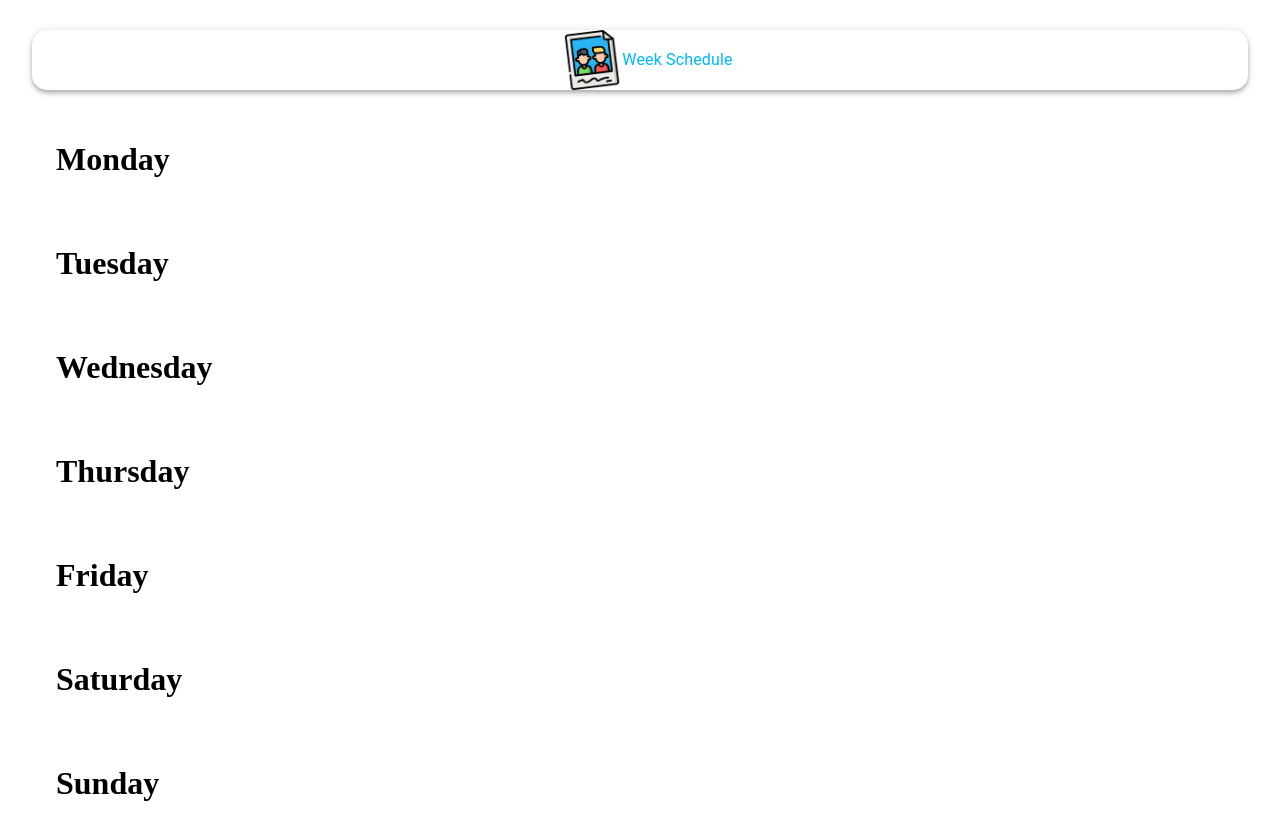
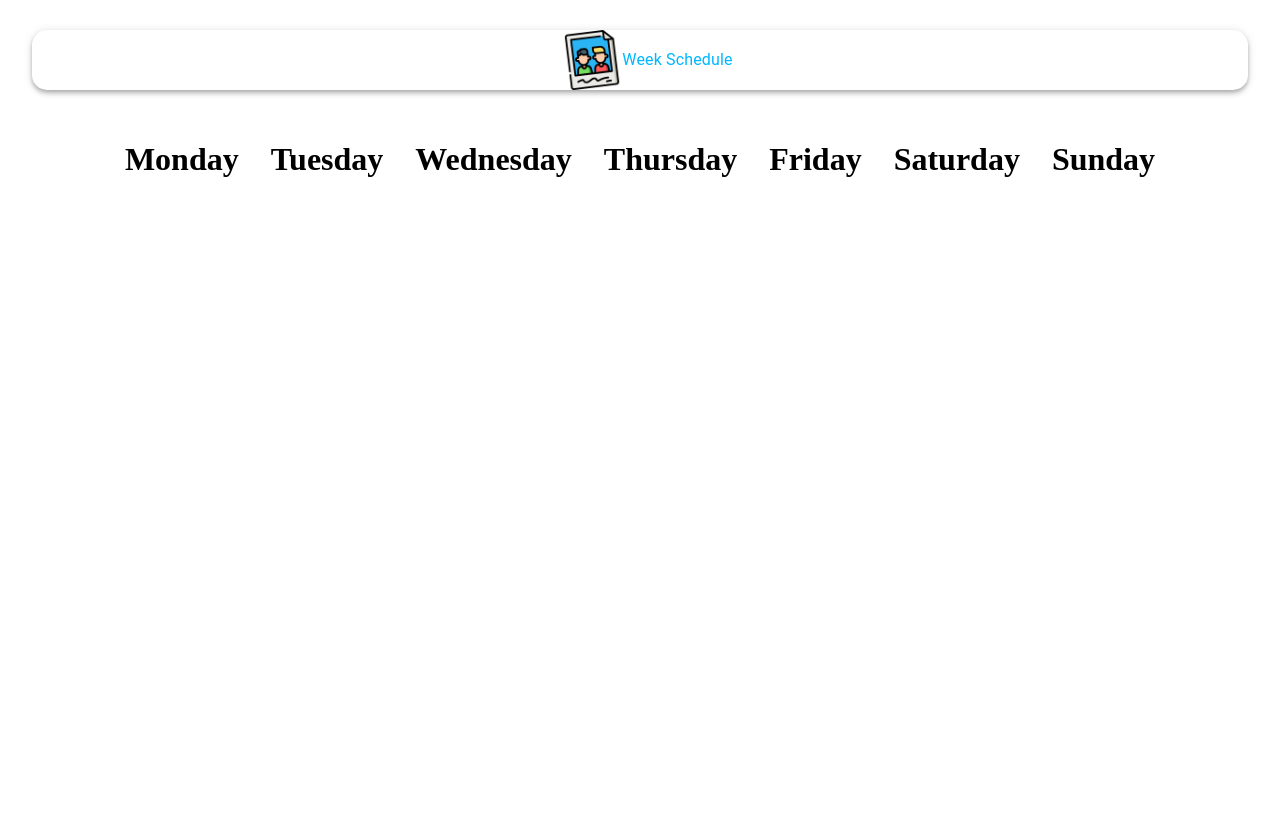
Before and after one commit to sternma/henryproject, a React (Create React App) app in the folder client/: page / in a window 1280 px wide. After the commit the page ends 800 px from the top, so only its background shows below. Built offline with nearby package versions, Linux system fonts and the light colour scheme.

Commit message:
fixed day layout

```diff
--- a/client/src/App.js
+++ b/client/src/App.js
@@ -4,6 +4,7 @@ import { Container, AppBar, Typography, Grow, Grid } from '@material-ui/core';
 import Post from './components/Posts/Post/Post';
 import memories from './images/memories.png';
 import useStyles from './styles';
+import Posts from './components/Posts/Posts';
 
 const App = () => {
     const classes = useStyles();
@@ -15,31 +16,8 @@ const App = () => {
             </AppBar>
             <Grow in>
                 <Container>
-                    <Grid container justifyContent = "space-between" alignItems = "stretch" spacing = {3}>
-                        <Grid item xs = {12} sm = {7}>
-                            <Post name='Monday'/>
-                        </Grid>
-                        <Grid item xs = {12} sm = {7}>
-                            <Post name='Tuesday'/>
-                        </Grid>
-                        <Grid item xs = {12} sm = {7}>
-                            <Post name='Wednesday'/>
-                        </Grid>
-                        <Grid item xs = {12} sm = {7}>
-                            <Post name='Thursday'/>
-                        </Grid>
-                        <Grid item xs = {12} sm = {7}>
-                            <Post name='Friday'/>
-                        </Grid>
-                        <Grid item xs = {12} sm = {7}>
-                            <Post name='Saturday'/>
-                        </Grid>
-                        <Grid item xs = {12} sm = {7}>
-                            <Post name='Sunday'/>
-                        </Grid>
-                    </Grid>
+                    <Posts/>
                 </Container>
-
             </Grow>
         </Container>
     );
--- a/client/src/components/Posts/Posts.js
+++ b/client/src/components/Posts/Posts.js
@@ -8,43 +8,34 @@ const Posts = () => {
     const classes = useStyles();
     return(
         <>
-            <h1>POSTS</h1>
-            <Post name='Monday'/>
-            <Post name='Tuesday'/>
-            <Post name='Wednesday'/>
-            <Post name='Thursday'/>
-            <Post name='Friday'/>
-            <Post name='Saturday'/>
-            <Post name='Sunday'/>
-
-            {/* <Grow in>
+            {
                 <Container>
-                    <Grid container justifyContent = "center" alignItems = "stretch" spacing = {3} direction = "row">
-                        <Grid item xs = {12} sm = {7}>
+                    <Grid container justifyContent="center" alignItems="stretch" spacing={4} direction="row">
+                        <Grid item xs = {1.5}>
                             <Post name='Monday'/>
                         </Grid>
-                        <Grid item xs = {12} sm = {7}>
+                        <Grid item xs = {1.5}>
                            <Post name='Tuesday'/>
                         </Grid>
-                        <Grid item xs = {12} sm = {7}>
+                        <Grid item xs = {1.5}>
                             <Post name='Wednesday'/>
                         </Grid>
-                        <Grid item xs = {12} sm = {7}>
+                        <Grid item xs = {1.5}>
                             <Post name='Thursday'/>
                         </Grid>
-                        <Grid item xs = {12} sm = {7}>
+                        <Grid item xs = {1.5}>
                             <Post name='Friday'/>
                         </Grid>
-                        <Grid item xs = {12} sm = {7}>
+                        <Grid item xs = {1.5}>
                             <Post name='Saturday'/>
                         </Grid>
-                        <Grid item xs = {12} sm = {7}>
+                        <Grid item xs = {1.5}>
                             <Post name='Sunday'/>
                         </Grid>
                     </Grid>
                 </Container>
 
-            </Grow> */}
+            }
         </>
     )
 }
```
